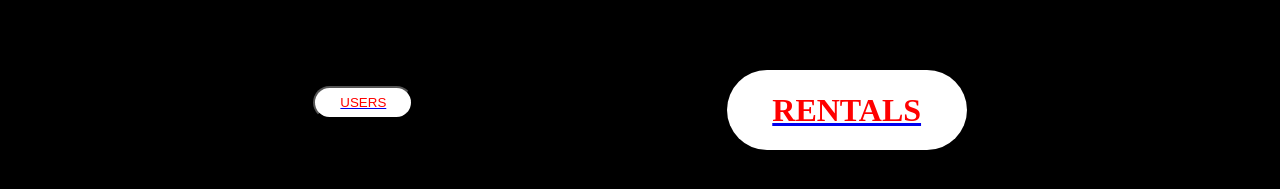
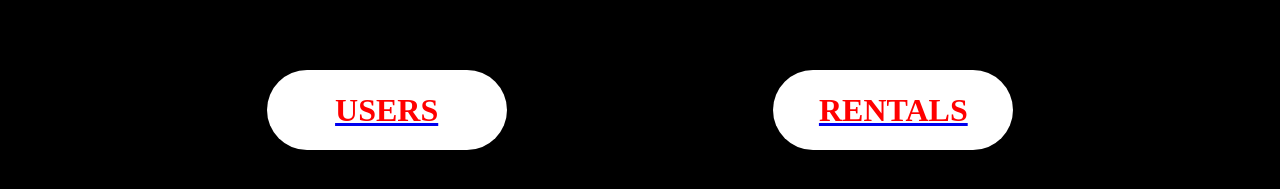
Before and after one commit to gmluqa/movie-frontend, a React (Vite) app: page /admin-area in a window 1280 px wide. Shown: the part 411-600 px from the top of the page. Built offline with nearby package versions, Linux system fonts and the light colour scheme.

Commit message:
searchbyemail in progress

```diff
--- a/src/components/AdminArea/AdminArea.jsx
+++ b/src/components/AdminArea/AdminArea.jsx
@@ -1,7 +1,6 @@
 import React from "react";
 import "./AdminArea.css";
 import { Link } from "react-router-dom";
-
 
 
 
@@ -12,7 +11,7 @@ const AdminArea = () => {
   return (
     <div className="adminOptions">
        <Link to="/admin-area/search-user">
-      <motion.button animate = {{ y : 100}} transition ={{duration : 2}} className = "searchEmail">USERS</motion.button>
+      <motion.h1 animate = {{ y : 100}} transition ={{duration : 2}} className = "searchEmail">USERS</motion.h1>
       </Link>
       <Link to="/admin-area/search-rental">
       <motion.h1 animate= {{y:100}} transition ={{duration : 2}} className="searchRentals">RENTALS</motion.h1>
--- a/src/components/Body/Body.jsx
+++ b/src/components/Body/Body.jsx
@@ -9,7 +9,7 @@ import Register from "../Register/Register";
 import Subscriptions from "../Subscriptions/Subscriptions";
 import AdminArea from "../AdminArea/AdminArea";
 import Articles from "../Articles/Articles";
-// import SearchUser from "../SearchUser/SearchUser";
+import SearchUser from "../SearchUser/SearchUser";
 // import SearchRental from "../SearchRental/SearchRental";
 
 
@@ -25,8 +25,8 @@ const Body = () => {
         <Route path="/user-area/subscriptions" element={<Subscriptions />} />
         <Route path="/user-area/articles" element={<Articles />} />
         <Route path="/admin-area" element={<AdminArea />} />
-        {/* <Route path="/admin-area/search-user" element={<SearchUser/>} />
-        <Route path="/admin-area/search-rental" element={<SearchRental/>} /> */}
+        <Route path="/admin-area/search-user" element={<SearchUser />} />
+        {/* <Route path="/admin-area/search-rental" element={<SearchRental />} />  */}
         <Route path="*" element={<NotFound />} />
       </Routes>
     </div>
```
